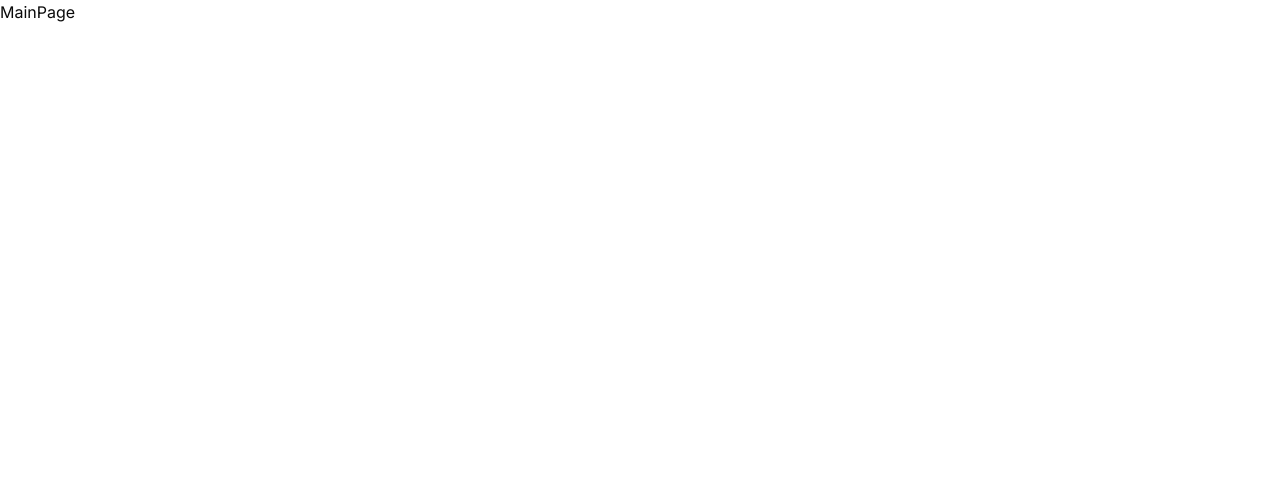
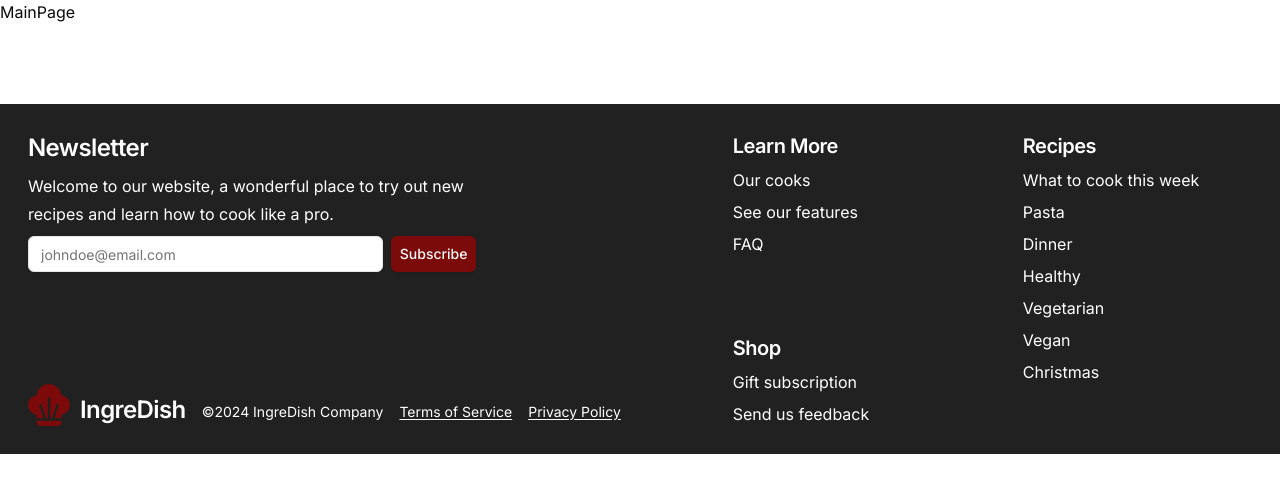
Before and after one commit to Tasssiooo/pern-ingredish, a React (Vite) app in the folder client/: page / in a window 1280 px wide. Shown: the top 492 px of the page. Built offline with nearby package versions, Linux system fonts and the light colour scheme.

Commit message:
Footer done

```diff
--- /dev/null
+++ b/client/src/layouts/Footer/components/IngreDishInfo.tsx
@@ -0,0 +1,22 @@
+import logo from "@/assets/Image 4.png";
+
+export default function IngreDishInfo() {
+  const today = new Date().getFullYear();
+  return (
+    <ul className="flex flex-row flex-wrap items-end gap-x-4 text-sm">
+      <li className="flex flex-row items-end space-x-2.5">
+        <img src={logo} alt="IgreDish logotype" />
+        <h3>IngreDish</h3>
+      </li>
+      <li>
+        <p>&copy;{today} IngreDish Company</p>
+      </li>
+      <li>
+        <p className="underline underline-offset-2">Terms of Service</p>
+      </li>
+      <li>
+        <p className="underline underline-offset-2">Privacy Policy</p>
+      </li>
+    </ul>
+  );
+}
--- /dev/null
+++ b/client/src/layouts/Footer/components/Navigation.tsx
@@ -0,0 +1,35 @@
+export default function Navigation() {
+  return (
+    <>
+      <div className="flex flex-col justify-between">
+        <ul className="space-y-2">
+          <li>
+            <h4>Learn More</h4>
+          </li>
+          <li>Our cooks</li>
+          <li>See our features</li>
+          <li>FAQ</li>
+        </ul>
+        <ul className="space-y-2">
+          <li>
+            <h4>Shop</h4>
+          </li>
+          <li>Gift subscription</li>
+          <li>Send us feedback</li>
+        </ul>
+      </div>
+      <ul className="space-y-2">
+        <li>
+          <h4>Recipes</h4>
+        </li>
+        <li>What to cook this week</li>
+        <li>Pasta</li>
+        <li>Dinner</li>
+        <li>Healthy</li>
+        <li>Vegetarian</li>
+        <li>Vegan</li>
+        <li>Christmas</li>
+      </ul>
+    </>
+  );
+}
--- /dev/null
+++ b/client/src/layouts/Footer/components/Newsletter.tsx
@@ -0,0 +1,18 @@
+import { Button } from "@/components/ui/button";
+import { Input } from "@/components/ui/input";
+
+export default function Newsletter() {
+  return (
+    <div className="flex flex-col space-y-2 w-full">
+      <h3>Newsletter</h3>
+      <p className="max-w-md">
+        Welcome to our website, a wonderful place to try out new recipes and
+        learn how to cook like a pro.
+      </p>
+      <div className="flex w-full max-w-md items-center space-x-2">
+        <Input type="email" placeholder="johndoe@email.com" className="bg-white" />
+        <Button type="submit">Subscribe</Button>
+      </div>
+    </div>
+  );
+}
--- /dev/null
+++ b/client/src/layouts/Footer/index.tsx
@@ -0,0 +1,20 @@
+import IngreDishInfo from "./components/IngreDishInfo";
+import Navigation from "./components/Navigation";
+import Newsletter from "./components/Newsletter";
+
+
+export default function Footer() {
+  return (
+    <div className="flex flex-col items-center w-full pt-20 text-white">
+      <footer className="grid sm:grid-cols-2 w-full max-w-[1440px] sm:space-x-5 p-7 min-h-[350px] h-max bg-[#212121] max-md:text-sm">
+        <div className="flex flex-col justify-between w-full space-y-5">
+          <Newsletter />
+          <IngreDishInfo />
+        </div>
+        <div className="flex flex-row justify-between sm:justify-around space-x-2 w-full">
+          <Navigation />
+        </div>
+      </footer>
+    </div>
+  )
+}
--- a/client/src/main.tsx
+++ b/client/src/main.tsx
@@ -7,6 +7,7 @@ import ReactDOM from "react-dom/client";
 import { createBrowserRouter, RouterProvider } from "react-router-dom";
 /* Pages */
 import MainPage from "./pages/MainPage/index.tsx";
+import Footer from "./layouts/Footer/index.tsx";
 
 const routes = createBrowserRouter([
   {
@@ -18,5 +19,6 @@ const routes = createBrowserRouter([
 ReactDOM.createRoot(document.getElementById("root")!).render(
   <React.StrictMode>
     <RouterProvider router={routes} />
+    <Footer />
   </React.StrictMode>
 );
```
